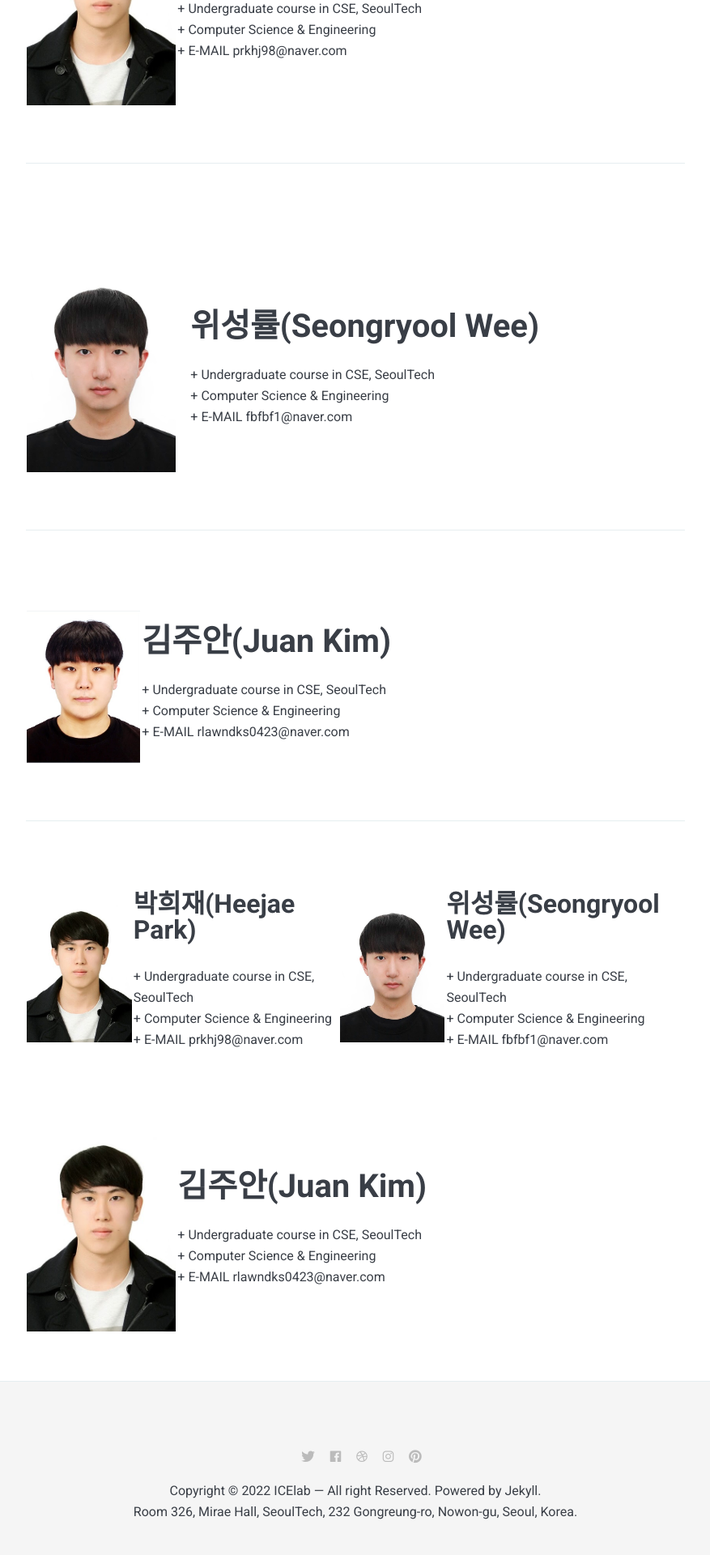
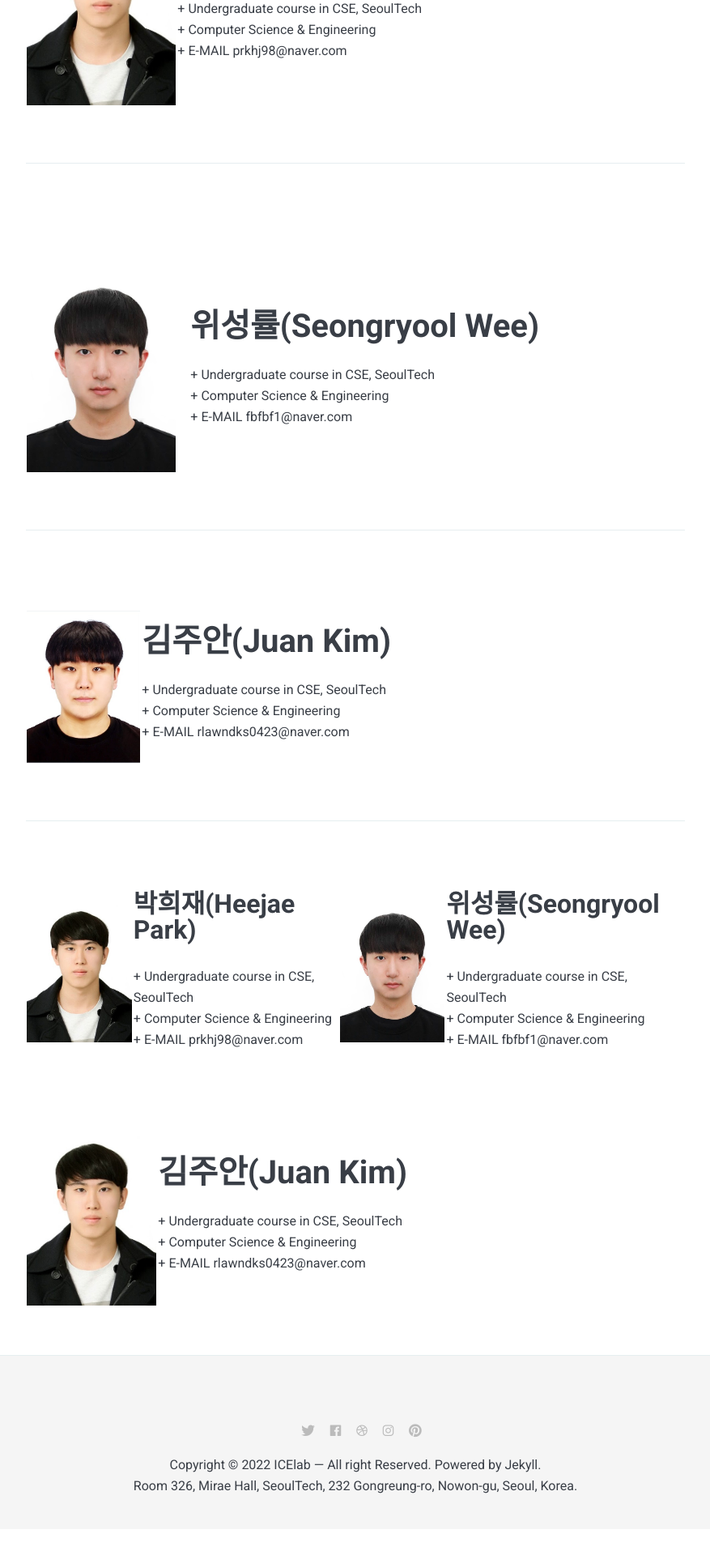
Before and after one commit to icelab-2020/HeeJaeMon123.github.io, a Jekyll site: the page built from _pages/01_members.md, in a window 1280 px wide. Shown: the part 970-2890 px from the top of the page at 81% size, without its empty margins (201-1078 px from the left). Built offline with Jekyll 4.4.1, drawn with Linux system fonts in a browser that asks for light colours; nearby versions of some CDN libraries; after the commit the page ends 2858 px from its top, so only the background shows below that.

Commit message:
Update 01_members.md

```diff
--- a/_pages/01_members.md
+++ b/_pages/01_members.md
@@ -37,4 +37,4 @@
 
 |    |   |    |    |
 |:---|:---|:---|:---|
-| ![iot]({{site.baseurl}}/images/hj.jpg){: width="184" height="248"} | <b><span style="font-size:250%">김주안(Juan Kim)</span></b><br><br> + Undergraduate course in CSE, SeoulTech   <br> + Computer Science & Engineering  <br> + E-MAIL   rlawndks0423@naver.com |  |  |
+| ![iot]({{site.baseurl}}/images/hj.jpg){: width="160" height="230"} | <b><span style="font-size:250%">김주안(Juan Kim)</span></b><br><br> + Undergraduate course in CSE, SeoulTech   <br> + Computer Science & Engineering  <br> + E-MAIL   rlawndks0423@naver.com |  |  |
```
